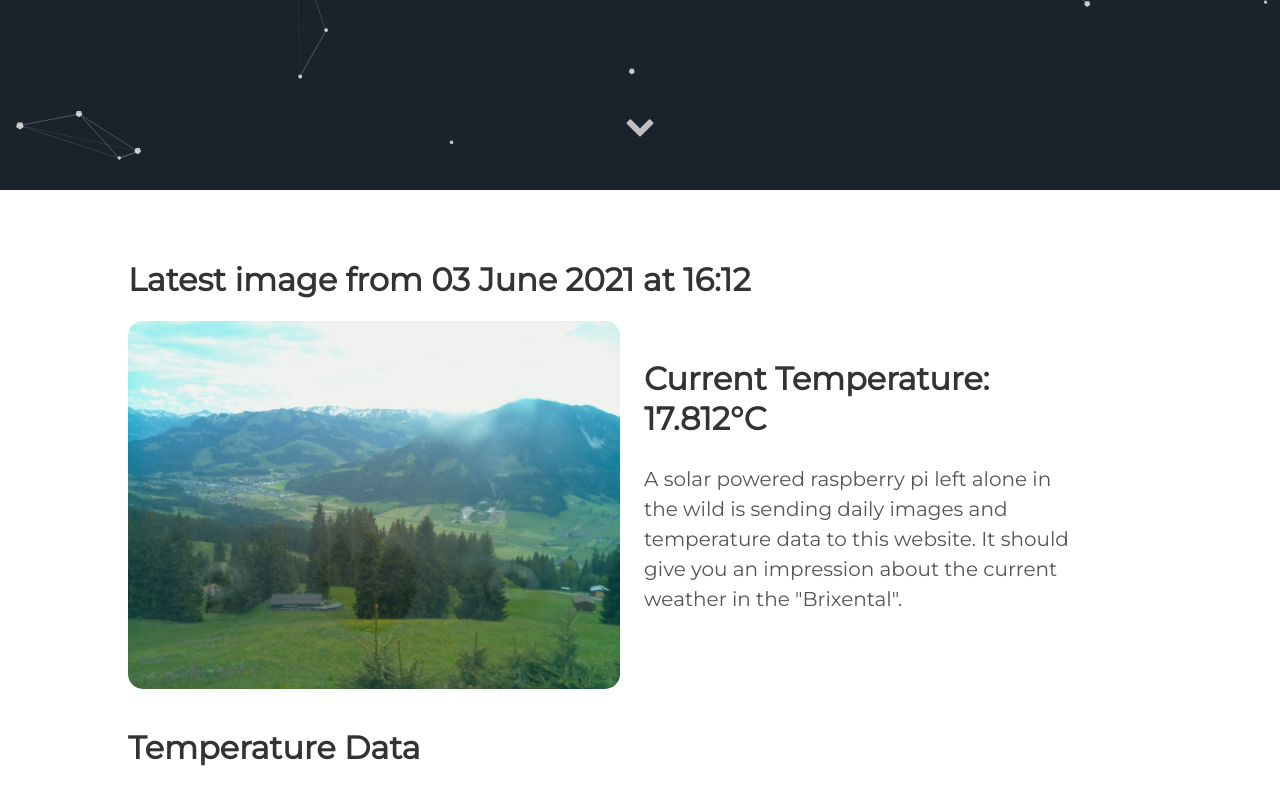
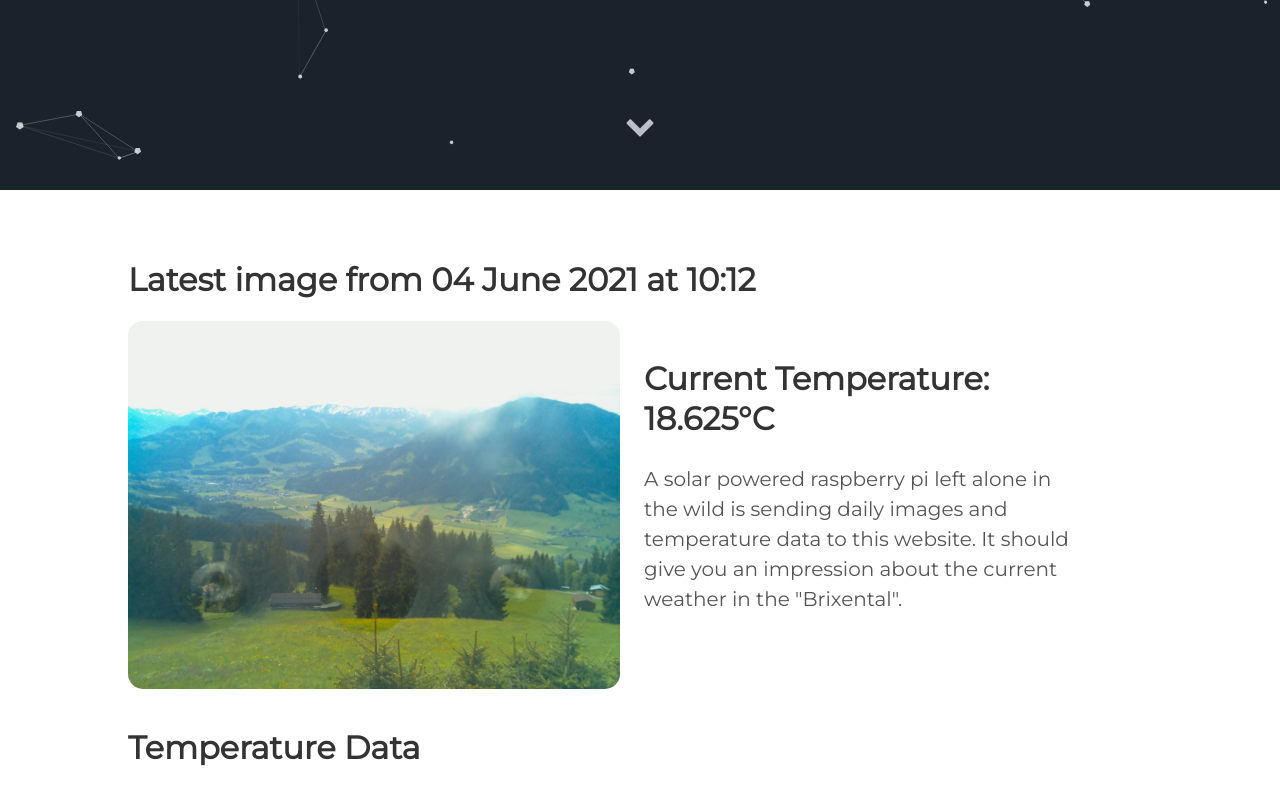
Before and after one commit to vektorious/vektorious.github.io, a Jekyll site: the page built from resources/huette.md, in a window 1280 px wide and 900 px high, scrolled down 710 px. Shown: the top 805 px of the window. Built offline with Jekyll 4.4.1, drawn with Linux system fonts in a browser that asks for light colours.

Commit message:
I'm a bot beep boop

```diff
--- a/resources/huette.md
+++ b/resources/huette.md
@@ -6,13 +6,13 @@ image: '/assets/img/'
 description: 'Live image from the Austrian alps'
 twitter_text: ' '
 ---
-## Latest image from 03 June 2021 at 16:12
+## Latest image from 04 June 2021 at 10:12
 <div class="huette">
   <div class="huette-image">
     <img src="{{ "/assets/img/huette.jpg" | prepend: site.baseurl }}">
   </div>
   <div class="huette-text">
-        <h2>Current Temperature: 17.812°C</h2>
+        <h2>Current Temperature: 18.625°C</h2>
         <p>A solar powered raspberry pi left alone in the wild is sending daily images and temperature data to this website. It should give you an impression about the current weather in the "Brixental".</p>
 
   </div>
```
Also changed, not shown: rpi-script/2021-06-04_101107.txt (renamed from rpi-script/2021-06-03_161108.txt, +5 -5 lines), rpi-script/huette.md (+2 -2 lines), assets/img/huette.jpg, assets/img/temp_plot.png, rpi-script/temp_plot.png, 1 other file.
